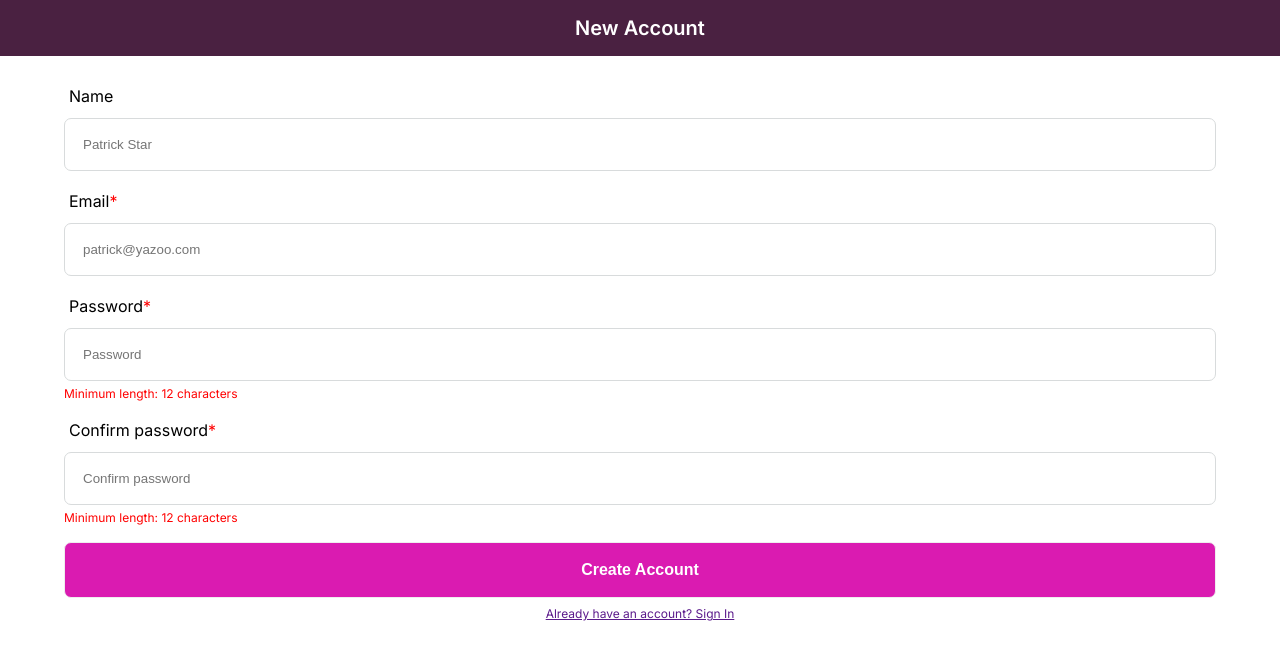
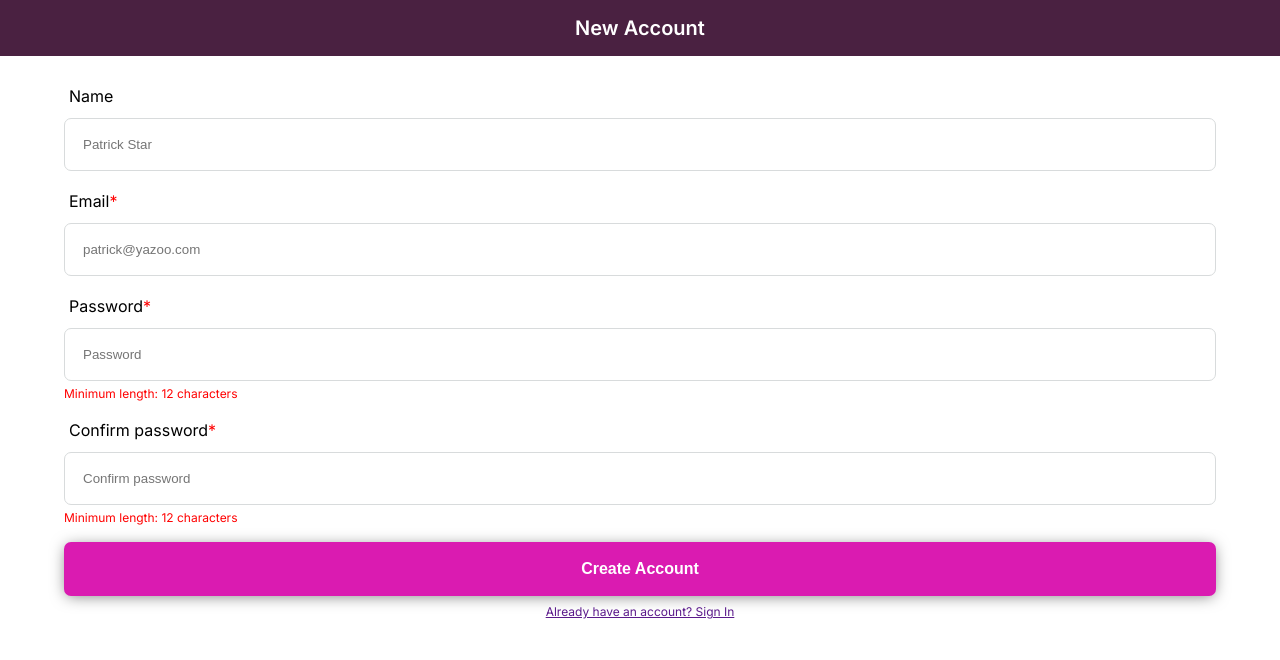
Before and after one commit to noxxaz/mm03-login, a plain HTML site: page index.html in a window 1280 px wide. Drawn offline with Linux system fonts and the light colour scheme.

Commit message:
pushing all prior changes

```diff
--- a/styles.css
+++ b/styles.css
@@ -101,8 +101,9 @@ button {
   font-size: 16px;
   background-color: #DA1BB1;
   color: #FFF;
-  border: 1px solid #EEE;
+  border: 0;
   border-radius: 7px;
+  box-shadow: 0px 2px 15px -2px rgba(0,0,0,0.51);
 }
 
 a {
```
Also changed, not shown: 1 other file.
